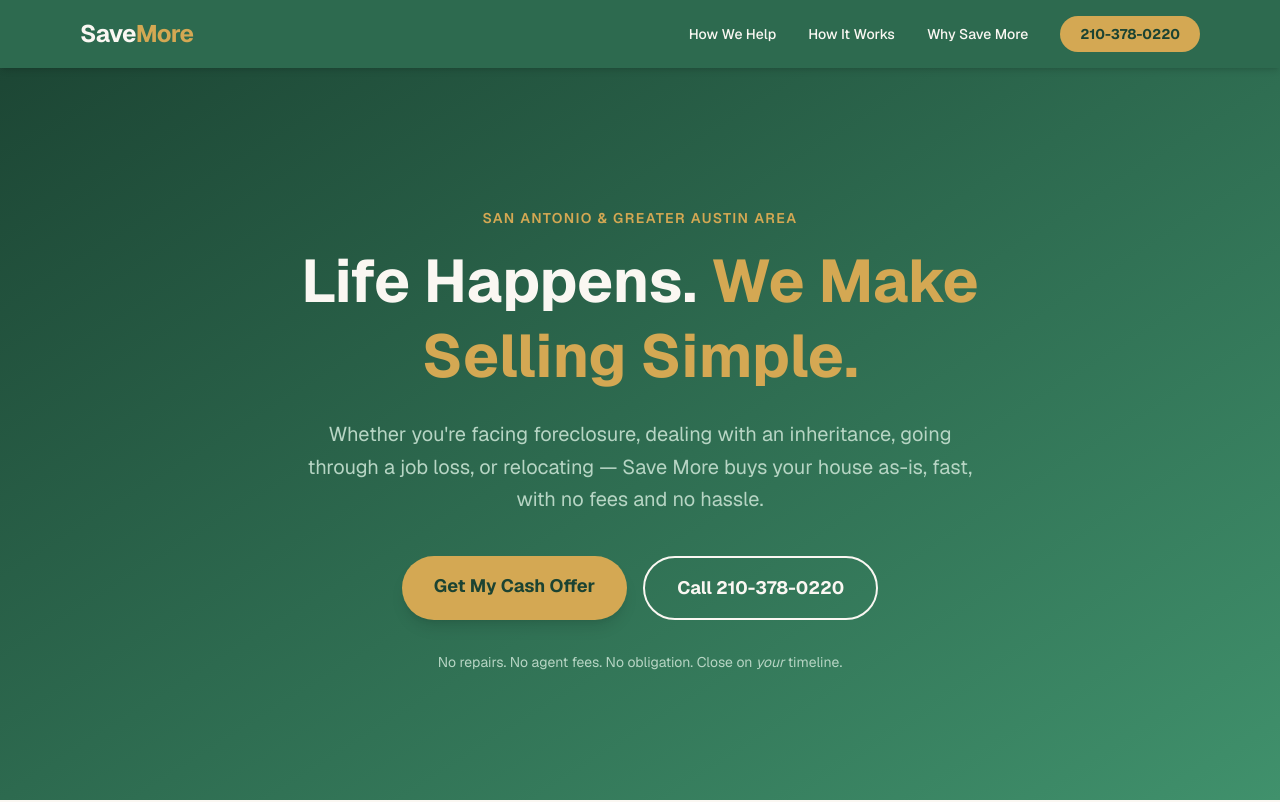
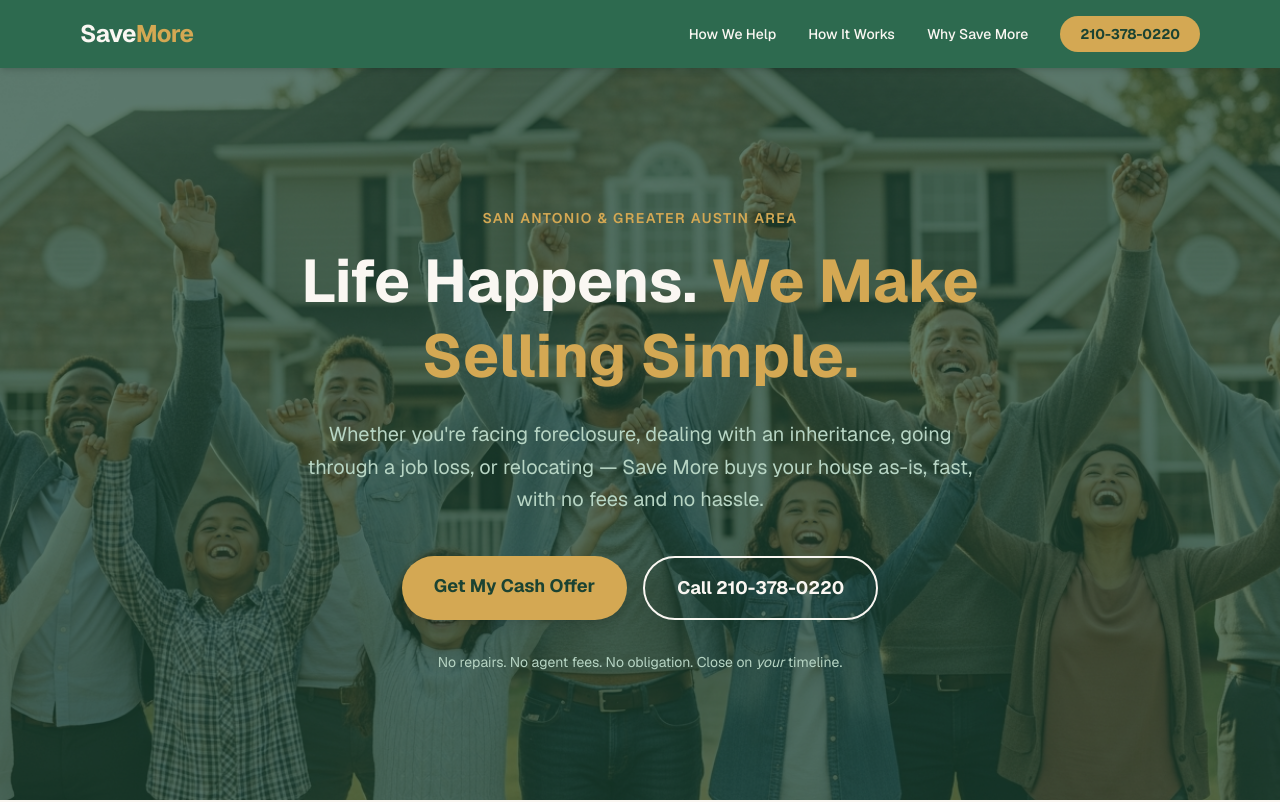
Before and after one commit to restoreyourfortunes-create/save-more, a Next.js app: page / in a window 1280 px wide. Shown: the top 802 px of the page. Built offline with nearby package versions, Linux system fonts and the light colour scheme.

Commit message:
feat: add hero background image

```diff
--- a/app/components/Hero.tsx
+++ b/app/components/Hero.tsx
@@ -2,8 +2,17 @@ const PHONE = "210-378-0220";
 
 export default function Hero() {
   return (
-    <section className="min-h-screen flex items-center justify-center bg-gradient-to-br from-[#1B4332] via-[#2D6A4F] to-[#40916C] pt-20">
-      <div className="max-w-4xl mx-auto px-4 text-center">
+    <section
+      className="min-h-screen flex items-center justify-center pt-20 relative"
+      style={{
+        backgroundImage: "url('/hero-bg.png')",
+        backgroundSize: "cover",
+        backgroundPosition: "center",
+      }}
+    >
+      {/* Dark overlay so text stays readable */}
+      <div className="absolute inset-0 bg-[#1B4332]/70" />
+      <div className="relative z-10 max-w-4xl mx-auto px-4 text-center">
         <p className="text-[#D4A853] font-semibold text-sm uppercase tracking-widest mb-4">
           San Antonio &amp; Greater Austin Area
         </p>
```
Also changed, not shown: public/hero-bg.png (added).
